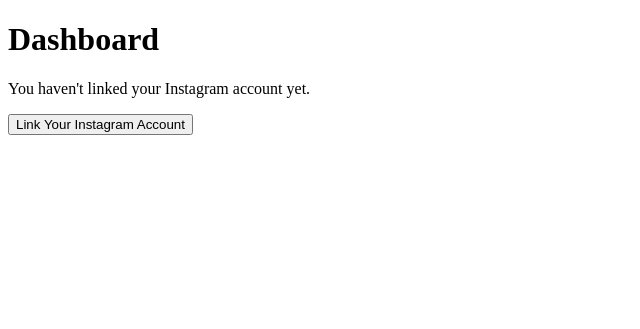
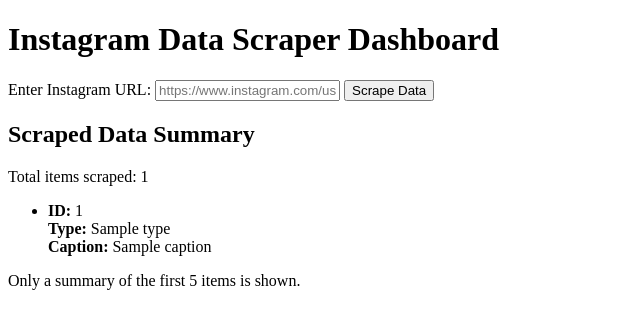
Before and after one commit to launch-developer/launch_ig, a FastAPI app: template templates/first_dashboard.html in a window 1280 px wide. Shown: the top 329 px of the page, without its empty margins (0-640 px from the left). Run offline with FastAPI, Linux system fonts and the light colour scheme; the template is opened without the code that fills it: most values are stand-ins (such as "Sample title", 1, 10 or a date in 2020); parts of the project's set-up code (start-up, migrations or seed data) failed here and were passed over.

Commit message:
using apify to scrape

```diff
--- a/main.py
+++ b/main.py
@@ -1,96 +1,51 @@
 import os
-from fastapi import FastAPI, Request, HTTPException
-from fastapi.responses import JSONResponse, RedirectResponse, HTMLResponse
+from dotenv import load_dotenv
+from fastapi import FastAPI, Request, HTTPException, Form
+from fastapi.responses import HTMLResponse
 from fastapi.templating import Jinja2Templates
-from authlib.integrations.starlette_client import OAuth, OAuthError
-from starlette.middleware.sessions import SessionMiddleware
-from starlette.config import Config
+import httpx
 
-config = Config(".env")
+# Initialize FastAPI app and set up templates
+app = FastAPI()
+templates = Jinja2Templates(directory="templates")
+load_dotenv()
 
-# Load configs from environment variables (with defaults)
-CLIENT_ID = os.environ.get("INSTAGRAM_CLIENT_ID", "your_instagram_client_id")
-CLIENT_SECRET = os.environ.get("INSTAGRAM_CLIENT_SECRET", "your_instagram_client_secret")
-REDIRECT_URI = os.environ.get("INSTAGRAM_REDIRECT_URI", "http://localhost:8000/auth")
-SECRET_KEY = os.environ.get("SECRET_KEY", "your_session_secret_key")
+# Apify configuration (set APIFY_TOKEN in your environment)
+APIFY_TOKEN = os.environ.get("APIFY_TOKEN", "your_apify_token")
+print ("APIFY_TOKEN:", APIFY_TOKEN)
+# This endpoint will run the Instagram Scraper actor synchronously
+APIFY_SYNC_RUN_URL = f"https://api.apify.com/v2/acts/apify~instagram-scraper/run-sync-get-dataset-items?token={APIFY_TOKEN}"
 
-# Initialize FastAPI app and add session middleware
-app = FastAPI()
-app.add_middleware(SessionMiddleware, secret_key=SECRET_KEY, session_cookie="session")
-
-# Set up Jinja2 templates (expects a "templates" directory in the project root)
-templates = Jinja2Templates(directory="templates")
-
-# Create a config for Authlib from environment variables
-config_data = {
-    "INSTAGRAM_CLIENT_ID": CLIENT_ID,
-    "INSTAGRAM_CLIENT_SECRET": CLIENT_SECRET,
-    "INSTAGRAM_REDIRECT_URI": REDIRECT_URI,
-    "SECRET_KEY": SECRET_KEY,
-}
-# config = Config(environ=config_data)
-
-# Set up OAuth with Authlib for Instagram
-oauth = OAuth(config)
-instagram = oauth.register(
-    name="instagram",
-    client_id=config("INSTAGRAM_CLIENT_ID"),
-    client_secret=config("INSTAGRAM_CLIENT_SECRET"),
-    access_token_url="https://graph.facebook.com/v15.0/oauth/access_token",
-    authorize_url="https://www.facebook.com/v15.0/dialog/oauth",
-    api_base_url="https://graph.instagram.com/",
-    client_kwargs={"scope": "user_profile,user_media"},
-)
+async def run_apify_scraper_sync(instagram_url: str, results_limit: int = 10):
+    input_data = {
+         "directUrls": [instagram_url],
+         "resultsType": "posts",  # Ensure you're passing the type if needed
+         "resultsLimit": results_limit,
+    }
+    # Increase the timeout to 120 seconds (or more if needed)
+    async with httpx.AsyncClient(timeout=120.0) as client:
+         response = await client.post(APIFY_SYNC_RUN_URL, json=input_data)
+         if response.status_code != 200:
+              print("Apify error response:", response.text)
+              raise HTTPException(status_code=500, detail="Failed to run Apify scraper synchronously")
+         dataset_items = response.json()
+         return dataset_items
 
 @app.get("/", response_class=HTMLResponse)
 async def home(request: Request):
     """
-    Home endpoint. Redirects to the dashboard.
+    Render the dashboard page. Initially no scraped data is displayed.
     """
-    return RedirectResponse(url="/dashboard")
+    return templates.TemplateResponse("first_dashboard.html", {"request": request, "scraped_data": None})
 
-@app.get("/dashboard", response_class=HTMLResponse)
-async def dashboard(request: Request):
+@app.post("/scrape", response_class=HTMLResponse)
+async def scrape(request: Request, instagram_url: str = Form(...)):
     """
-    Renders the dashboard. If a user is logged in (i.e. account linked), their data is displayed.
-    Otherwise, a link is provided to initiate the Instagram OAuth flow.
+    Receives the Instagram URL from a form, calls Apify to scrape data,
+    and then renders the dashboard with the returned data.
     """
-    user = request.session.get("user")
-    return templates.TemplateResponse("first_dashboard.html", {"request": request, "user": user})
-
-@app.get("/login")
-async def login(request: Request):
-    """
-    Initiates the OAuth flow by redirecting the user to Instagram's login page.
-    """
-    redirect_uri = config("INSTAGRAM_REDIRECT_URI")
-    print("Session after authorize_redirect:", request.session)
-
-    return await instagram.authorize_redirect(request, redirect_uri)
-
-@app.get("/auth")
-async def auth(request: Request):
-    """
-    OAuth callback endpoint. Handles the response from Instagram,
-    obtains an access token, fetches basic user information,
-    and stores it in the session.
-    """
-    print("Callback query params:", dict(request.query_params))
-    try:
-        token = await instagram.authorize_access_token(request)
-    except OAuthError as error:
-        raise HTTPException(status_code=400, detail=f"OAuth error: {error}")
-
-    # Use the token to get user information
-    user_data_response = await instagram.get("me?fields=id,username")
-    user_data = user_data_response.json()
-
-    # Store the user information in the session
-    request.session["user"] = user_data
-    # Optionally, store the token as well if you plan to make further API calls later:
-    request.session["token"] = token
-
-    return RedirectResponse(url="/dashboard")
+    scraped_data = await run_apify_scraper_sync(instagram_url)
+    return templates.TemplateResponse("first_dashboard.html", {"request": request, "scraped_data": scraped_data})
 
 if __name__ == "__main__":
     import uvicorn
--- a/templates/first_dashboard.html
+++ b/templates/first_dashboard.html
@@ -1,20 +1,30 @@
-<!-- templates/dashboard.html -->
 <!DOCTYPE html>
 <html lang="en">
 <head>
-    <meta charset="UTF-8">
-    <title>Instagram Account Linking</title>
+  <meta charset="UTF-8">
+  <title>Instagram Data Scraper Dashboard</title>
 </head>
 <body>
-    <h1>Dashboard</h1>
-    {% if user %}
-        <p>Welcome, {{ user.username }}!</p>
-        <p>Your Instagram account is linked.</p>
-    {% else %}
-        <p>You haven't linked your Instagram account yet.</p>
-        <a href="/login">
-            <button>Link Your Instagram Account</button>
-        </a>
-    {% endif %}
+  <h1>Instagram Data Scraper Dashboard</h1>
+  <form action="/scrape" method="post">
+    <label for="instagram_url">Enter Instagram URL:</label>
+    <input type="text" id="instagram_url" name="instagram_url" placeholder="https://www.instagram.com/username/">
+    <button type="submit">Scrape Data</button>
+  </form>
+
+  {% if scraped_data %}
+    <h2>Scraped Data Summary</h2>
+    <p>Total items scraped: {{ scraped_data|length }}</p>
+    <ul>
+      {% for item in scraped_data[:5] %}
+        <li>
+          <strong>ID:</strong> {{ item.id if item.id is defined else "N/A" }}<br>
+          <strong>Type:</strong> {{ item.type if item.type is defined else "N/A" }}<br>
+          <strong>Caption:</strong> {{ item.caption if item.caption is defined else "N/A" }}
+        </li>
+      {% endfor %}
+    </ul>
+    <p>Only a summary of the first 5 items is shown.</p>
+  {% endif %}
 </body>
 </html>
```
Also changed, not shown: 1 other file.
